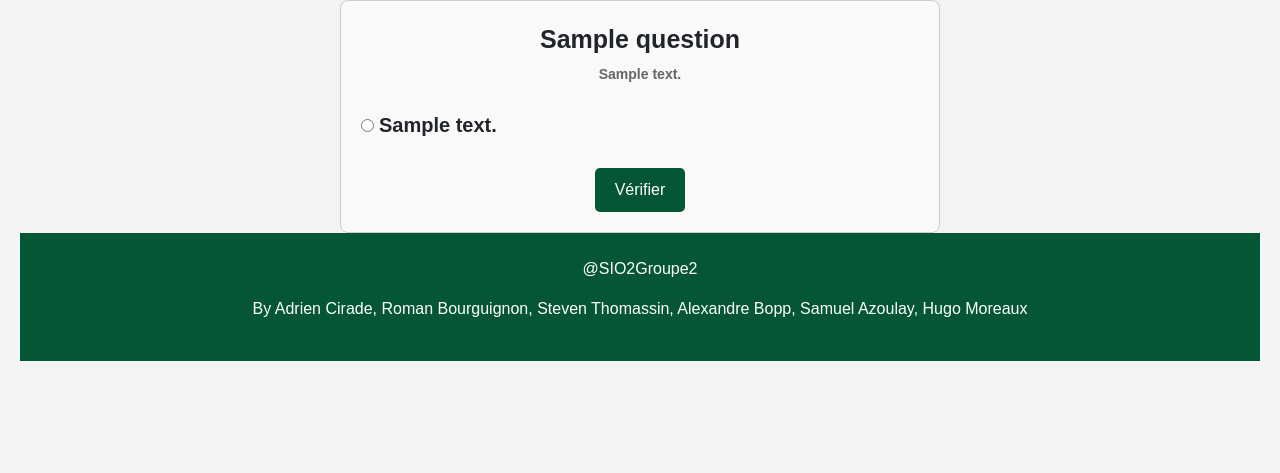
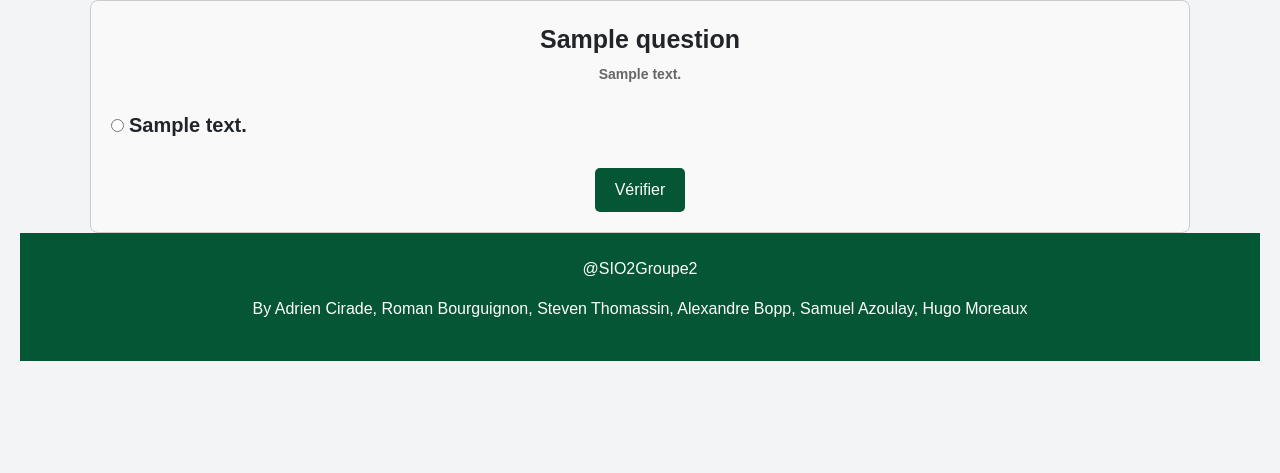
Before and after one commit to Boppalex/infoclimat.org, a PHP site: page /quizz.php in a window 1280 px wide. Shown: the part 164-637 px from the top of the page. Run offline with PHP 8.4, Linux system fonts and the light colour scheme; tables that the repository leaves empty hold one stand-in row (values such as "Sample post"); some libraries are stand-ins or nearby versions.

Commit message:
Correction Quiz

```diff
--- a/quizz.php
+++ b/quizz.php
@@ -20,7 +20,7 @@ body {
 }
 
 .quiz-container {
-  max-width: 600px;
+  max-width: 1100px;
   margin: 0 auto;
   padding: 20px;
   border: 1px solid #ccc;
--- a/recuperation_question.php
+++ b/recuperation_question.php
@@ -6,6 +6,7 @@ $dbname = "infoclimat";
 
 // Créer une connexion
 $conn = new mysqli($servername, $username, $password, $dbname);
+$conn->set_charset("utf8");
 
 // Vérifier la connexion
 if ($conn->connect_error) {
```
